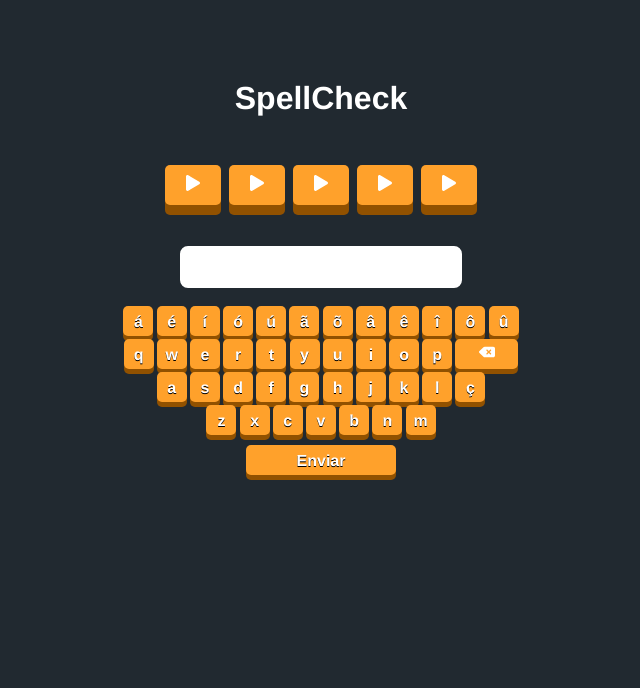
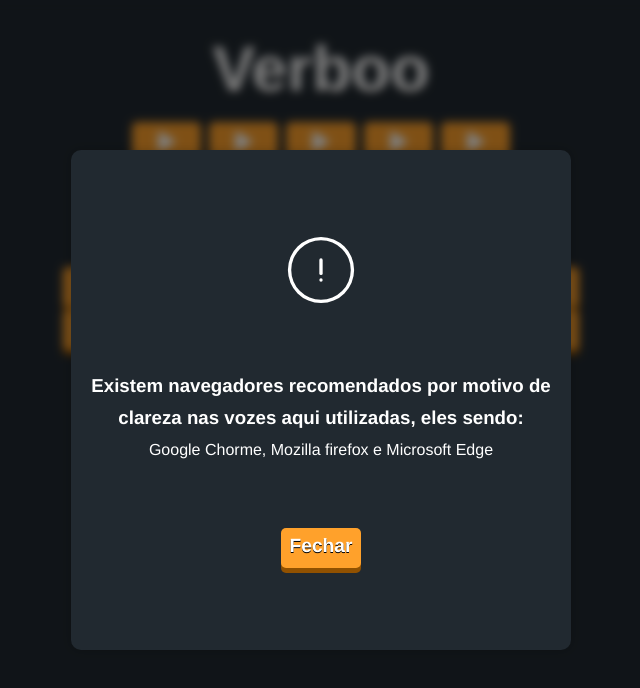
Before and after one commit to thejoaodamiao/SpellCheck_pt-br, a React (Vite) app: page / in a window 1280 px wide. Shown: the top 688 px of the page, without its empty margins (319-959 px from the left). Built offline with nearby package versions, Linux system fonts and the light colour scheme.

Commit message:
add reponsive qwerty, add modal, alert

```diff
--- /dev/null
+++ b/components/Alert.css
@@ -0,0 +1,82 @@
+/* Popup.css */
+.alert-container {
+    position: fixed;
+    top: 0;
+    left: 0;
+    width: 100%;
+    height: 100%;
+    background-color: rgba(0, 0, 0, 0.5); /* Semi-transparent background */
+    display: flex;
+    justify-content: center;
+    align-items: center;
+    z-index: 1000;
+  }
+
+
+  .alert {
+
+    font-size: 1rem;
+    background-color: #212930;
+    color: white;
+    width: 500px;
+    height: 500px;
+    padding: 20px;
+    border-radius: 10px;
+    box-shadow: 0px 0px 10px rgba(0, 0, 0, 0.2);
+    display: flex;
+    justify-content: space-evenly;
+    align-items: center;
+    flex-direction: column;
+
+  }
+
+  .alert p{
+    line-height: 2rem;
+  }
+
+  .alert-icon{
+    font-size: 5rem;
+  }
+
+  .alert-button{
+    position:relative;
+    display:inline-block;
+    margin:.1rem;
+    color:white;
+    font-family:Helvetica, sans-serif;
+    font-weight:bold;
+    font-size:1.2rem;
+    text-align: center;
+    line-height: 2.3rem;
+    text-decoration:none;
+    background-color:#FFA12B;
+    display:block;
+    position:relative;
+    width: 80px;
+    height: 40px;
+    user-select: none;
+    text-shadow: 0px 1px 0px #000;
+    filter: dropshadow(color=#000, offx=0px, offy=1px);
+
+    -webkit-box-shadow: 0 10px 0 #915100;
+    -moz-box-shadow: 0 5px 0 #915100;
+    box-shadow: 0 5px 0 #915100;
+
+    -webkit-border-radius: 5px;
+    -moz-border-radius: 5px;
+    border-radius: 5px;
+}
+
+.alert-button:active{
+    top:5px;
+    background-color:#F78900;
+    text-decoration: none;
+    -webkit-box-shadow: inset 0 -3px 0 #915100;
+    -moz-box-shadow: inset 0 -3pxpx 0 #915100;
+    box-shadow: inset 0 -3px 0 #915100;
+}
+
+  /* Apply backdrop blur effect */
+  .alert-container {
+    backdrop-filter: blur(5px);
+  }
--- /dev/null
+++ b/components/Alert.jsx
@@ -0,0 +1,22 @@
+
+import { CiCircleAlert } from "react-icons/ci";
+
+import './Alert.css';
+
+const Alert = ({ onClose }) => {
+  return (
+    <div className="alert-container">
+      <div className="alert">
+        <CiCircleAlert className="alert-icon"/>
+        <p>
+            <h3>Existem navegadores recomendados por motivo de clareza nas vozes aqui utilizadas, eles sendo:</h3>
+            Google Chorme, Mozilla firefox e Microsoft Edge
+        </p>
+
+        <div className="alert-button" onClick={onClose}>Fechar</div>
+      </div>
+    </div>
+  );
+};
+
+export default Alert;
--- a/components/AudioVoicer.css
+++ b/components/AudioVoicer.css
@@ -21,13 +21,13 @@
     position:relative;
     display:inline-block;
     color:white;
-    font-size:1rem;
+    font-size:1.2rem;
     text-align: center;
     text-decoration:none;
     background-color:#FFA12B;
     display:block;
     position:relative;
-    padding:10px 20px;
+    padding:10px 25px;
 
     text-shadow: 0px 1px 0px #000;
     filter: dropshadow(color=#000, offx=0px, offy=1px);
--- /dev/null
+++ b/components/Modal.css
@@ -0,0 +1,87 @@
+/* Popup.css */
+.modal-container {
+    position: fixed;
+    top: 0;
+    left: 0;
+    width: 100%;
+    height: 100%;
+    background-color: rgba(0, 0, 0, 0.5); /* Semi-transparent background */
+    display: flex;
+    justify-content: center;
+    align-items: center;
+    flex-direction: column;
+    z-index: 1000;
+    overflow: scroll;
+    position: absolute;
+  }
+
+  .modal-element{
+    display: flex;
+    flex-direction: column;
+    align-items: center;
+    justify-content: center;
+    font-size: 10px;
+    width: 200px;
+    height: 300px;
+    word-wrap: break-word;
+
+  }
+  .modal {
+
+    display: flex;
+    justify-content: space-between;
+    align-items: center;
+    font-size: 1rem;
+    background-color: #212930;
+    color: white;
+    padding: 20px;
+    border-radius: 10px;
+    box-shadow: 0px 0px 10px rgba(0, 0, 0, 0.2);
+
+  }
+  .modal-button{
+    position:relative;
+    top:-60px;
+    display:inline-block;
+    margin:.1rem;
+    color:white;
+    font-family:Helvetica, sans-serif;
+    font-weight:bold;
+    font-size:1.2rem;
+    text-align: center;
+    line-height: 2.3rem;
+    text-decoration:none;
+    background-color:#FFA12B;
+    display:block;
+    position:relative;
+    width: 80px;
+    height: 40px;
+    user-select: none;
+    text-shadow: 0px 1px 0px #000;
+    filter: dropshadow(color=#000, offx=0px, offy=1px);
+
+    -webkit-box-shadow: 0 10px 0 #915100;
+    -moz-box-shadow: 0 5px 0 #915100;
+    box-shadow: 0 5px 0 #915100;
+
+    -webkit-border-radius: 5px;
+    -moz-border-radius: 5px;
+    border-radius: 5px;
+}
+
+.modal-button:active{
+    top:-55px;
+    background-color:#F78900;
+    text-decoration: none;
+    -webkit-box-shadow: inset 0 -3px 0 #915100;
+    -moz-box-shadow: inset 0 -3pxpx 0 #915100;
+    box-shadow: inset 0 -3px 0 #915100;
+}
+  /* Apply backdrop blur effect */
+.modal-container {
+    backdrop-filter: blur(5px);
+}
+
+@media screen and (max-width: 600px) {
+
+}
--- /dev/null
+++ b/components/Modal.jsx
@@ -0,0 +1,31 @@
+import React from 'react';
+import './Modal.css';
+
+const Modal = ({ onClose }) => {
+  return (
+    <div className="modal-container">
+      <div className="modal">
+        <div className='modal-element'>
+            <h2>5</h2>
+            <h1>jogos</h1>
+        </div>
+        <div className='modal-element'>
+            <h2>2/5</h2>
+            <h1>acertou</h1>
+        </div>
+        <div className='modal-element'>
+            <h2>2</h2>
+            <h1>sequencia</h1>
+        </div>
+        <div className='modal-element'>
+            <h2>10</h2>
+            <h1>melhor sequencia</h1>
+        </div>
+
+      </div>
+      <div className="modal-button" onClick={onClose}>Fechar</div>
+    </div>
+  );
+};
+
+export default Modal;
--- /dev/null
+++ b/components/ParentComponent.jsx
@@ -0,0 +1,24 @@
+// ParentComponent.js
+import React, { useState } from 'react';
+import Modal from "./Modal"
+
+const ParentComponent = () => {
+  const [isPopupOpen, setIsPopupOpen] = useState(false);
+
+  const openPopup = () => {
+    setIsPopupOpen(true);
+  };
+
+  const closePopup = () => {
+    setIsPopupOpen(false);
+  };
+
+  return (
+    <div>
+      <button onClick={openPopup}>Open Popup</button>
+      {isPopupOpen && <Modal onClose={closePopup} />}
+    </div>
+  );
+};
+
+export default ParentComponent;
--- a/components/Qwerty.css
+++ b/components/Qwerty.css
@@ -35,15 +35,15 @@
   color:white;
   font-family:Helvetica, sans-serif;
   font-weight:bold;
-  font-size:1rem;
+  font-size:1.5rem;
   text-align: center;
-  line-height: 2rem;
+  line-height: 2.2rem;
   text-decoration:none;
   background-color:#FFA12B;
   display:block;
   position:relative;
-  width: 30px;
-  height: 30px;
+  width: 40px;
+  height: 40px;
   user-select: none;
   text-shadow: 0px 1px 0px #000;
   filter: dropshadow(color=#000, offx=0px, offy=1px);
@@ -79,7 +79,8 @@
 }
 
 #delete{
-  width: 63px;
+  width: 84px;
+  line-height: 3rem;
   margin-left: 0.1rem;
 }
 
@@ -111,3 +112,24 @@
     -moz-border-radius: 5px;
     border-radius: 5px;
   } */
+
+
+  @media screen and (max-width: 600px) {
+    .button{
+      width: 28px;
+      height: 50px;
+    }
+
+    #delete{
+      width: 54px;
+    }
+
+    #space{
+      width: 100px;
+    }
+
+    form{
+      padding: 2rem;
+    }
+
+  }
--- a/components/Qwerty.jsx
+++ b/components/Qwerty.jsx
@@ -22,8 +22,16 @@ const Qwerty = () => {
   };
 
   const handleSubmit = () =>{
+    preventDefault();
     data.game(inputText);
     setInputText("")
+  };
+
+  const handleKeyDown = (event) => {
+    if (event.key === "Enter") {
+      event.preventDefault();
+      handleSubmit();
+    }
   };
 
   return (
@@ -32,7 +40,8 @@ const Qwerty = () => {
         <input className="textarea"
               type="text"
               value={inputText}
-              onChange={(e) => setInputText(e.target.value)} />
+              onChange={(e) => setInputText(e.target.value)}
+              onKeyDown={handleKeyDown}/>
       </form>
       {qwerty.map((row, rowIndex)=>(
         <div className="qwerty-container" key={rowIndex}>
--- a/data/Data.jsx
+++ b/data/Data.jsx
@@ -3,13 +3,14 @@ import words from "./words_br.json";
 export default {
     words: [],
     count: 5,
-    currentWord: "",
+    currentWord: null,
     guessNumber: 5,
     description: "",
     guess: [],
     onUpdateGuess: () => {}, // Função de retorno de chamada para atualizar guess
 
     game(guess) {
+        if(this.currentWord != null){
             if (this.guessNumber > 0) {
                 const correct = this.currentWord === guess;
                 if (correct) {
@@ -22,11 +23,16 @@ export default {
                 console.log(this.guessNumber);
                 console.log(this.guess);
                 console.log(this.currentWord);
+                this.currentWord = null;
 
                 // Atualize o estado de guess usando a função de retorno de chamada
                 this.onUpdateGuess([...this.guess]); // Passando uma nova referência de array para forçar a atualização
             } else {
                 alert("cabou as chances");
+                return;
+            }
+        }else{
+            alert("Aperte algum dos audio pra poder dar um palpite!");
             return;
         }
     }
--- a/src/pages/Game.css
+++ b/src/pages/Game.css
@@ -2,14 +2,14 @@
     color: white;
     font-size: 2.5rem;
     text-align: center;
-    margin: 2rem 0 1rem;
+    margin: 2rem 1rem ;
 }
 
 .container .audio-container{
     display: flex;
     justify-content: center;
     gap: .5rem;
-    padding-bottom: 1rem;
+    padding: 1rem;
 
 
 }
@@ -18,3 +18,19 @@ h2{
     font-size: 2rem;
     padding: 3rem;
 }
+
+.title{
+    font-size: 4rem;
+    text-shadow: 0px 2px 0px #000;
+    filter: dropshadow(color=#000, offx=0px, offy=100px);
+}
+
+
+@media screen and (max-width: 600px) {
+    .container:first-child{
+        padding:  2rem;
+        padding-top: 5rem;
+
+    }
+
+}
--- a/src/pages/Game.jsx
+++ b/src/pages/Game.jsx
@@ -1,12 +1,17 @@
 import React, { useEffect, useState } from "react";
+
 import AudioVoicer from "../../components/AudioVoicer";
 import Qwerty from "../../components/Qwerty";
 import data from "../../data/Data";
+import ParentComponent from "../../components/ParentComponent";
+import Alert from "../../components/Alert";
+
 import "./Game.css";
 
 const Game = () => {
     const [words, setWords] = useState([]);
     const [guess, setGuess] = useState([]);
+    const [isPopupOpen, setIsPopupOpen] = useState(true);
 
     useEffect(() => {
       // Verificar se existem dados no localStorage
@@ -72,9 +77,18 @@ const Game = () => {
       return palavraEncontrada ? palavraEncontrada.correct : null;
     };
 
+
+    const openPopup = () => {
+      setIsPopupOpen(true);
+    };
+
+    const closePopup = () => {
+      setIsPopupOpen(false);
+    };
+
     return (
       <div className="container">
-        <h2 className="title">SpellCheck</h2>
+        <h1 className="title">Verboo</h1>
         <div className="audio-container">
           {words.map((wordInfo) => (
             <AudioVoicer
@@ -86,6 +100,8 @@ const Game = () => {
           ))}
         </div>
         <Qwerty />
+        <ParentComponent/>
+        {isPopupOpen && <Alert onClose={closePopup} />}
       </div>
     );
   };
```
Also changed, not shown: 1 other file (tests, documents, lock files or other folders). Lines whose indentation alone changed are shown as unchanged.
